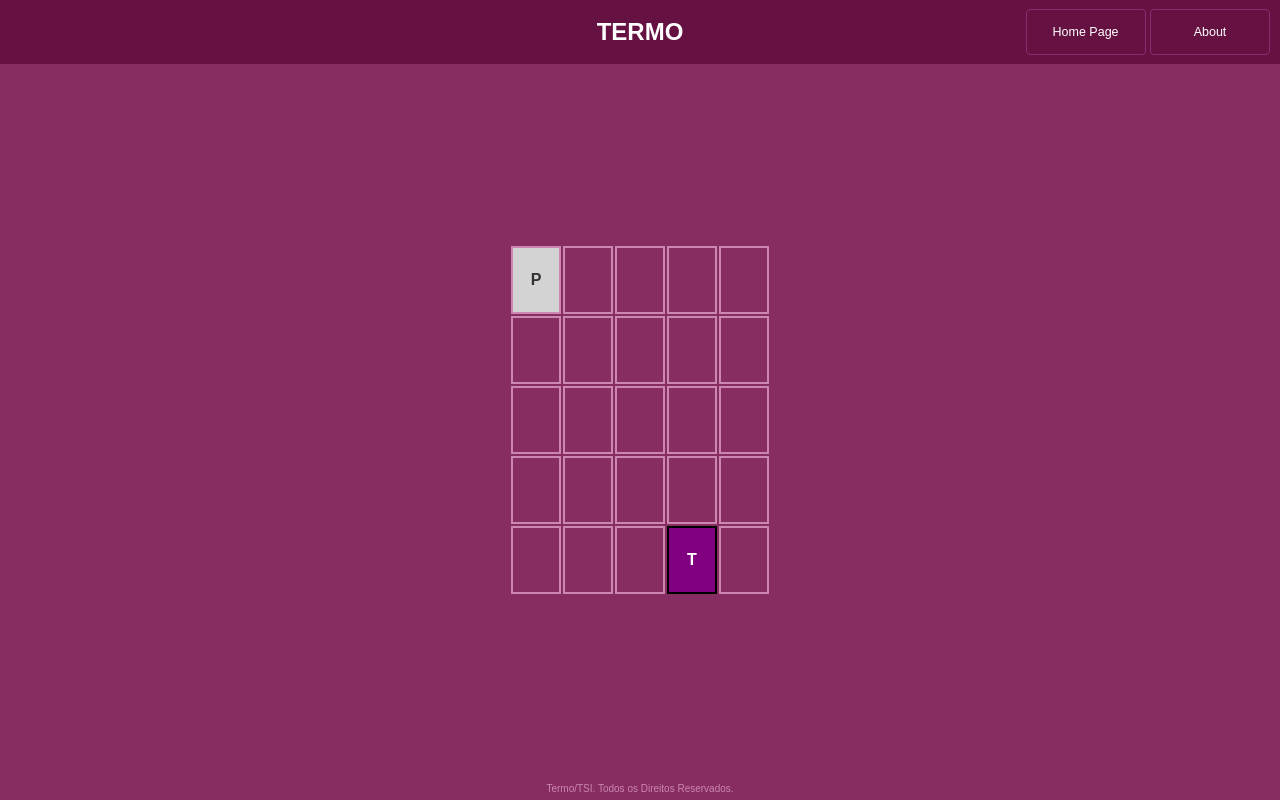
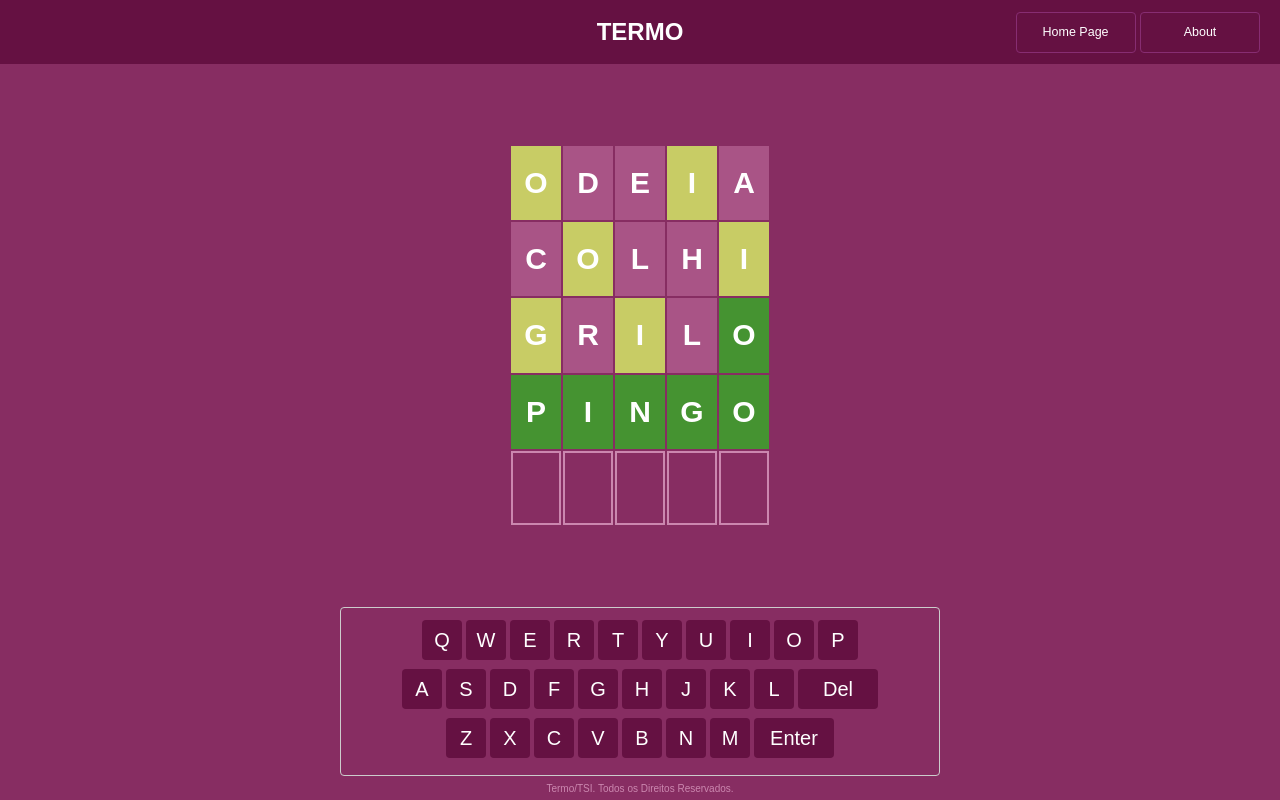
Before and after one commit to IzabelleAlves/Termo-game, a SvelteKit app: page /jogar in a window 1280 px wide. Built offline with nearby package versions, Linux system fonts and the light colour scheme.

Commit message:
Keyboard added. Other modifications made.

```diff
--- a/src/routes/+page.svelte
+++ b/src/routes/+page.svelte
@@ -23,5 +23,5 @@
 </article>
 
 <footer class="rodape">
-    <p>Termo/TSI. Alguns Direitos Reservados</p>
+    <p>Termo/TSI. Todos os Direitos Reservados.</p>
 </footer>
--- a/src/routes/jogar/+page.svelte
+++ b/src/routes/jogar/+page.svelte
@@ -13,11 +13,32 @@
 
 <table class="tabelaJogo">
     <tr>
-        <td class="cell character">P</td>
-        <td class="cell"> </td>
-        <td class="cell"> </td>
-        <td class="cell"> </td>
-        <td class="cell"> </td>
+        <td class="cell characterWrongPosition">O</td>
+        <td class="cell characterEmpty">D</td>
+        <td class="cell characterEmpty">E</td>
+        <td class="cell characterWrongPosition">I</td>
+        <td class="cell characterEmpty">A</td>
+    </tr>
+    <tr>
+        <td class="cell characterEmpty">C</td>
+        <td class="cell characterWrongPosition">O</td>
+        <td class="cell characterEmpty">L</td>
+        <td class="cell characterEmpty">H</td>
+        <td class="cell characterWrongPosition">I</td>
+    </tr>
+    <tr>
+        <td class="cell characterWrongPosition">G</td>
+        <td class="cell characterEmpty">R</td>
+        <td class="cell characterWrongPosition">I</td>
+        <td class="cell characterEmpty">L</td>
+        <td class="cell characterCorrect">O</td>
+    </tr>
+    <tr>
+        <td class="cell characterCorrect">P</td>
+        <td class="cell characterCorrect">I</td>
+        <td class="cell characterCorrect">N</td>
+        <td class="cell characterCorrect">G</td>
+        <td class="cell characterCorrect">O</td>
     </tr>
     <tr>
         <td class="cell"> </td>
@@ -26,28 +47,44 @@
         <td class="cell"> </td>
         <td class="cell"> </td>
     </tr>
-    <tr>
-        <td class="cell"> </td>
-        <td class="cell"> </td>
-        <td class="cell"> </td>
-        <td class="cell"> </td>
-        <td class="cell"> </td>
-    </tr>
-    <tr>
-        <td class="cell"> </td>
-        <td class="cell"> </td>
-        <td class="cell"> </td>
-        <td class="cell"> </td>
-        <td class="cell"> </td>
-    </tr>
-    <tr>
-        <td class="cell"> </td>
-        <td class="cell"> </td>
-        <td class="cell"> </td>
-        <td class="cell treasure"> T </td>
-        <td class="cell"> </td>
-    </tr>
 </table>
+
+<div id="keyboard">
+    <div class="row">
+        <button class="key">Q</button>
+        <button class="key">W</button>
+        <button class="key">E</button>
+        <button class="key">R</button>
+        <button class="key">T</button>
+        <button class="key">Y</button>
+        <button class="key">U</button>
+        <button class="key">I</button>
+        <button class="key">O</button>
+        <button class="key">P</button>
+    </div>
+    <div class="row">
+        <button class="key">A</button>
+        <button class="key">S</button>
+        <button class="key">D</button>
+        <button class="key">F</button>
+        <button class="key">G</button>
+        <button class="key">H</button>
+        <button class="key">J</button>
+        <button class="key">K</button>
+        <button class="key">L</button>
+        <button class="key special">Del</button>
+    </div>
+    <div class="row">
+        <button class="key">Z</button>
+        <button class="key">X</button>
+        <button class="key">C</button>
+        <button class="key">V</button>
+        <button class="key">B</button>
+        <button class="key">N</button>
+        <button class="key">M</button>
+        <button class="key special">Enter</button>
+    </div>
+</div>
 
 <div class="rodape">
     <p>Termo/TSI. Todos os Direitos Reservados.</p>
--- a/src/routes/sobre/+page.svelte
+++ b/src/routes/sobre/+page.svelte
@@ -24,5 +24,5 @@
 <a class="menu" href="/">Voltar ao Menu</a>
 
 <div class="rodape">
-  <p>Termo/TSI. Alguns Direitos Reservados</p>
+  <p>Termo/TSI. Todos os Direitos Reservados.</p>
 </div>
--- a/src/styles/global.css
+++ b/src/styles/global.css
@@ -2,6 +2,10 @@
 	--primary-color: #872d62;
 	--second-color: #a95486;
 	--light-color: #cb87af;
+	--dark-color: #651142;
+	--correct-letter: #459331;
+	--wrongPosition-letter: #c8cc65;
+	--empty-letter:  #a95486;
 }
 
 * {
@@ -21,7 +25,7 @@ body {
 
 .header{
 	height: 8vh;
-	padding: 10px;
+	padding: 20px;
 	display: flex;
 	justify-content: center;
 	align-items: center;
@@ -71,9 +75,10 @@ body {
 			display: flex;
 			align-items: center;
 			justify-content: center;
-			width: 80%;
-			height: 80px;
+			width: 65%;
+			height: 65px;
 			padding: 10px 15px;
+			border-radius: 4px;
 			font-size: 1.8rem;
 
 			&:hover {
@@ -84,7 +89,7 @@ body {
 		}
 
 		a:last-child {
-			margin-top: 100px;
+			margin-top: 40px;
 		}
 	}
 }
@@ -97,5 +102,4 @@ body {
 	text-align: center;
 	background: #872d62;
 	color: var(--light-color);
-	/* color: #651142; */
 }
--- a/src/styles/jogar.css
+++ b/src/styles/jogar.css
@@ -13,8 +13,7 @@
 .navigationMenu a { /* TEM Q POR UM EM BAIXO DO OTO */
     text-decoration: none;
     border: 1px solid #872d72;
-    padding: 4px;
-    padding: 15px 15px;
+    padding: 12.5px;
     font-size: 12.5px;
     border-radius: 4px;
 
@@ -26,7 +25,7 @@
 
 table {
     flex: 1;
-    margin: 180px auto;
+    margin: 80px auto;
 
     td.cell {
         border-style: solid;
@@ -39,15 +38,72 @@ table {
         width: 50px;
     }
 
-    td.character {
-        background-color: lightgrey;
+    td {
+        font-size: 30px;
+        color: white;
+    }
+
+    td.characterEmpty {
+        background-color: var(--empty-letter);
+        border-color: var(--empty-letter);
         cursor: pointer;
     }
 
-    td.treasure {
+    td.characterCorrect {
+        background: var(--correct-letter);
+        border-color: var(--correct-letter);
+    }
+
+    td.characterWrongPosition {
+        background: var(--wrongPosition-letter);
+        border-color: var(--wrongPosition-letter);
+    }
+    /* td.treasure {
         background-color: purple;
         color: white;
         cursor: pointer;
         border-color: black;
-    }
+    } */
 }
+
+#keyboard {
+    width: 600px;
+    align-self: center;
+    margin-top: 0px;
+    flex-direction: column;
+    align-items: center;
+    border: 1px solid #ccc;
+    border-radius: 4px;
+    padding: 10px;
+}
+
+.row {
+    display: flex;
+    justify-content: center;
+    margin-bottom: 5px;
+}
+
+.key {
+    width: 40px;
+    height: 40px;
+    margin: 2px;
+    color: white;
+    background-color: var(--dark-color);
+    border: none;
+    border-radius: 4px;
+    font-size: 20px;
+    cursor: pointer;
+    transition: background-color 0.3s;
+}
+
+.key:hover {
+    background-color: var(--second-color);
+}
+
+.special {
+    width: 80px;
+}
+
+.key:active {
+    background-color: #888;
+}
```
